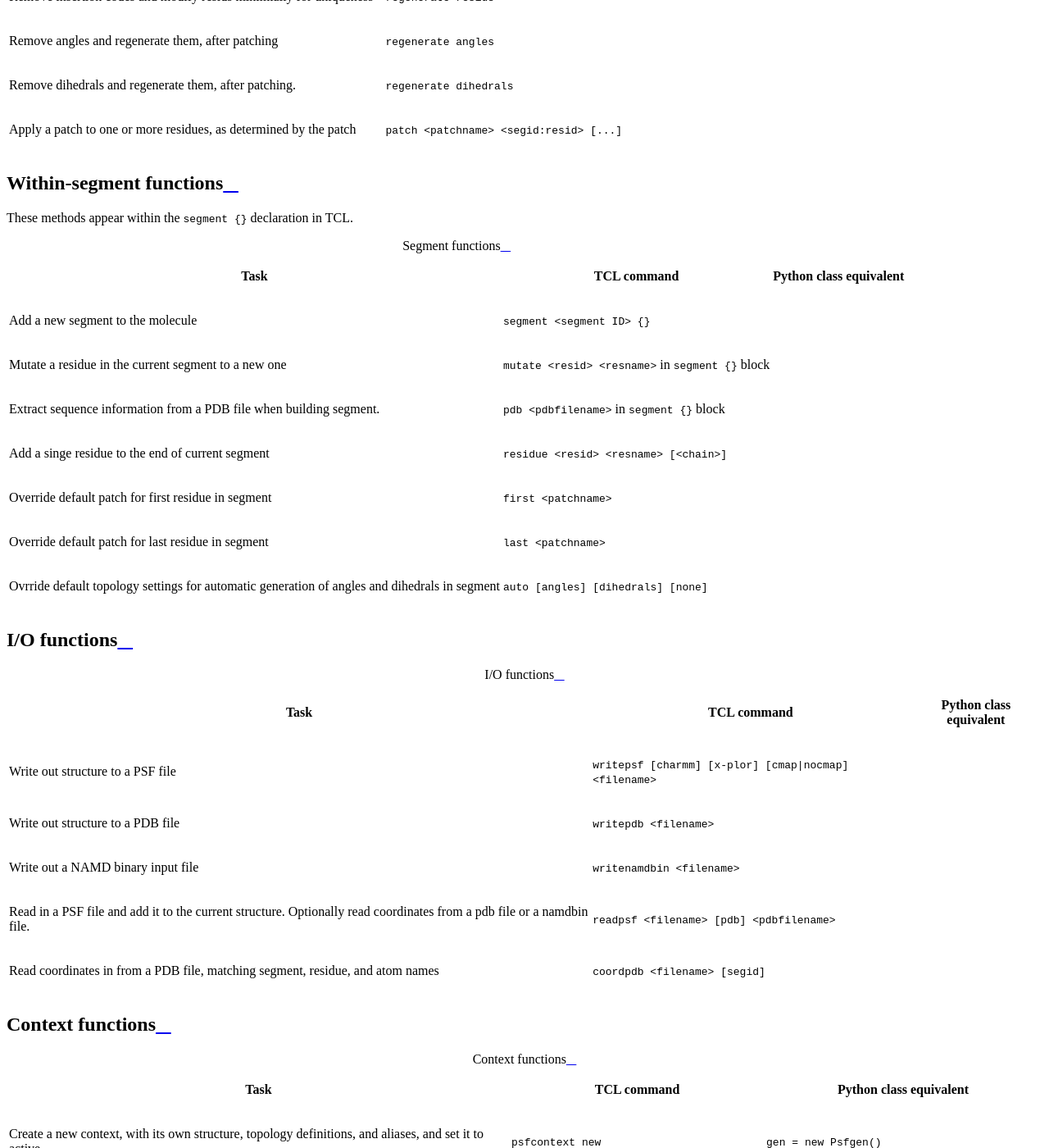
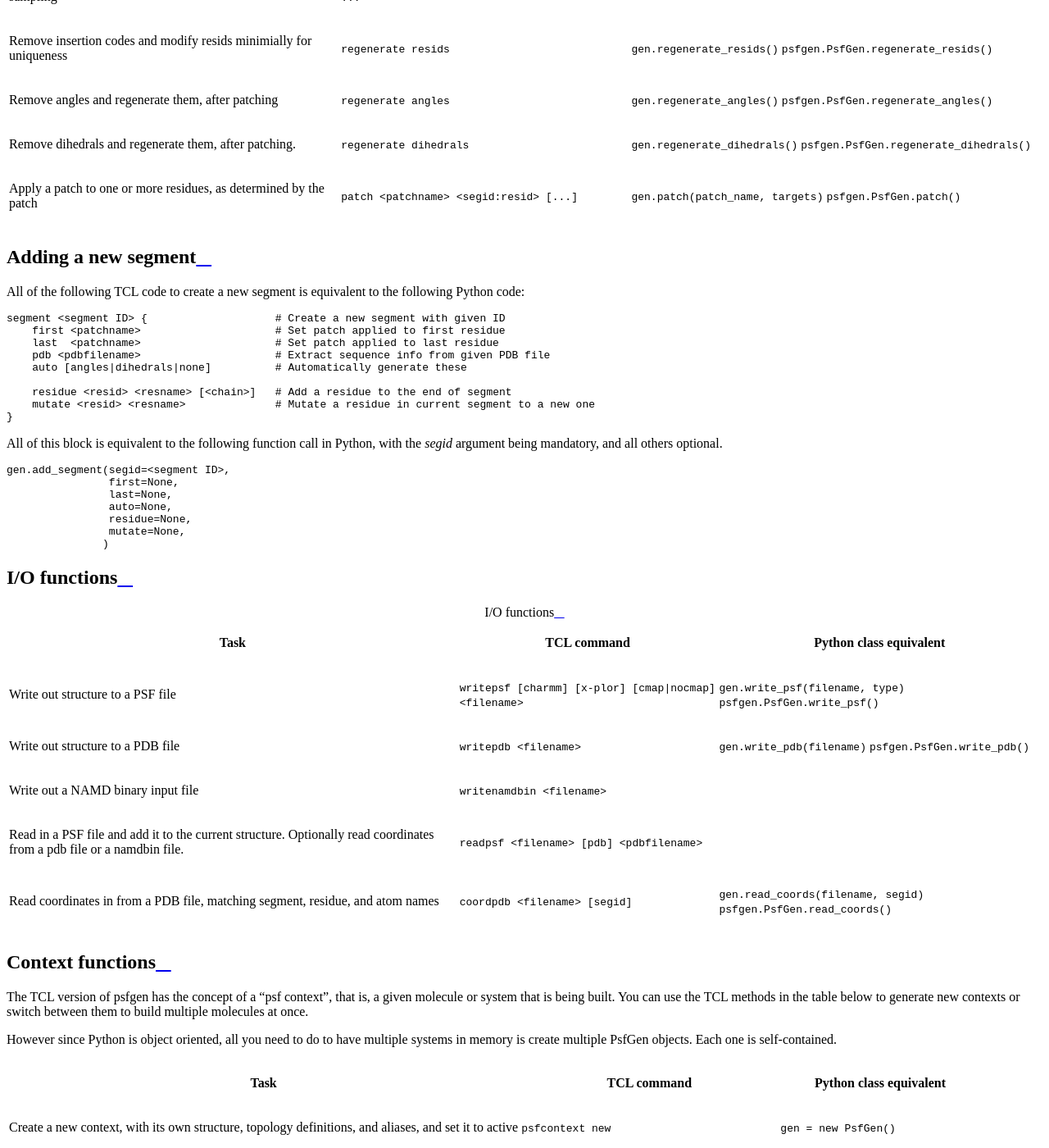
Before and after one commit to Eigenstate/psfgen, a Sphinx documentation site: the page built from docs/all_commands.rst, in a window 1280 px wide and 1400 px high, scrolled down 2297 px. Shown: the whole window at 82% size. Built offline with Sphinx 7.4.7 and the Read the Docs theme 2.0.0, drawn with Linux system fonts in a browser that asks for light colours; pages that are not in the unit, such as notebooks, are missing from menus; some of the changed text lies outside the part shown.

Commit message:
Update documentation

```diff
--- a/docs/all_commands.rst
+++ b/docs/all_commands.rst
@@ -6,16 +6,16 @@
 ==========================
 
 Unlike TCL, Python is much more naturally object-oriented. This means that all
-psfgen functionality is performed on a Psfgen object that holds the state of
+psfgen functionality is performed on a PsfGen object that holds the state of
 the system. For example:
 
 .. code-block:: python
 
-    from psfgen import Psfgen
-    gen = Psfgen()
+    from psfgen import PsfGen
+    gen = PsfGen()
 
-Then all commands are done on the Psfgen object. The syntax in the following
-table refers to this generic Psfgen object I've chosen to name ``gen``.
+Then all commands are done on the PsfGen object. The syntax in the following
+table refers to this generic PsfGen object I've chosen to name ``gen``.
 
 Topology and naming functions
 -----------------------------
@@ -28,21 +28,21 @@
      - Python class equivalent
    * - Load topology definitions
      - ``topology <file name>``
-     - ``gen.read_topology(filename)``
+     - ``gen.read_topology(filename)`` :meth:`psfgen.PsfGen.read_topology`
    * - Provide alternate names for residues in topology file
      - ``topology alias <desired residue name> <topology residue name>``
-     - ``gen.alias_residue(top_resname, pdb_resname)`` TODO CHECK
+     - ``gen.alias_residue(top_resname, pdb_resname)`` :meth:`psfgen.PsfGen.alias_residue`
    * - Provide alternate names for residues in pdb file
      - ``pdbalias residue <PDB residue name> <desired residue name>``
-     - ``gen.alias_residue(top_resname, pdb_resname)`` TODO CHECK
+     - ``gen.alias_residue(top_resname, pdb_resname)`` :meth:`psfgen.PsfGen.alias_residue`
    * - Provide translations for atom names found in PDB files to those
        in topology files
      - ``pdbalias atom <residue name> <PDB atomname> <topology atomname>``
-     - ``gen.alias_atom(resname, pdb_atomname, top_atomname)``
+     - ``gen.alias_atom(resname, pdb_atomname, top_atomname)`` :meth:`psfgen.PsfGen.alias_atom`
 
 Query functions
 ---------------
-.. list-table:: Query functions
+.. list-table::
    :header-rows: 1
 
    * - Task
@@ -53,35 +53,35 @@
      -
    * - List current segids
      - ``segment segids``
-     -
-   * - List current resids
+     - ``gen.get_segids()`` :meth:`psfgen.PsfGen.get_segids`
+   * - List current resids in a segment
      - ``segment resids``
-     -
+     - ``gen.get_resids(segid)`` :meth:`psfgen.PsfGen.get_resids`
+   * - Get residue name given a resid and a segment
+     - ``segment residue <segment ID> <resid>``
+     - ``gen.get_resname(segid, resid)`` :meth:`psfgen.PsfGen.get_resname`
    * - List all currently applied patches, including default patches
      - ``patch listall``
      -
    * - List all explicitly applied patches
      - ``patch list``
      -
-   * - Get residue name given a resid and a segment
-     - ``segment residue <segment ID> <resid>``
-     -
+   * - Get the name of the patch applied to the beginning of a given segment
+     - ``segment first <segment ID>``
+     - ``gen.get_first(segid)`` :meth:`psfgen.PsfGen.get_first`
+   * - Get the name of the patch applied to the end of a given segment
+     - ``segment last <segment ID>``
+     - ``gen.get_last(segid)`` :meth:`psfgen.PsfGen.get_last`
    * - Get a list of atoms given a resid and segment
      - ``segment atoms <segment ID> <resid>``
      -
    * - Get x,y,z coordinates for a given atom
      - ``segment coordinates <segment ID> <resid>``
      -
-   * - Get the name of the patch applied to the beginning of a given segment
-     - ``segment first <segment ID>``
-     -
-   * - Get the name of the patch applied to the end of a given segment
-     - ``segment last <segment ID>``
-     -
 
 System building functions
 -------------------------
-.. list-table:: Segment functions
+.. list-table::
    :header-rows: 1
 
    * - Task
@@ -90,6 +90,9 @@
    * - Guess coordinates of atoms that aren't explicitly set
      - ``guesscoord``
      -
+   * - Set coordinates of a given atom
+     - ``coord <segment ID> <resid> <atomname> {x y z}``
+     - ``set_coord(segid, resid, atomname, position)`` :meth:`psfgen.PsfGen.set_coord`
    * - Delete all atoms in a segment
      - ``delatom <segment ID>``
      -
@@ -104,49 +107,48 @@
      - Not implemented
    * - Remove insertion codes and modify resids minimially for uniqueness
      - ``regenerate resids``
-     -
+     - ``gen.regenerate_resids()`` :meth:`psfgen.PsfGen.regenerate_resids`
    * - Remove angles and regenerate them, after patching
      - ``regenerate angles``
-     -
+     - ``gen.regenerate_angles()`` :meth:`psfgen.PsfGen.regenerate_angles`
    * - Remove dihedrals and regenerate them, after patching.
      - ``regenerate dihedrals``
-     -
+     - ``gen.regenerate_dihedrals()`` :meth:`psfgen.PsfGen.regenerate_dihedrals`
    * - Apply a patch to one or more residues, as determined by the patch
      - ``patch <patchname> <segid:resid> [...]``
-     -
+     - ``gen.patch(patch_name, targets)`` :meth:`psfgen.PsfGen.patch`
 
-Within-segment functions
-------------------------
-These methods appear within the ``segment {}`` declaration in TCL.
+Adding a new segment
+--------------------
 
-.. list-table:: Segment functions
-   :header-rows: 1
+All of the following TCL code to create a new segment is equivalent to the
+following Python code:
 
-   * - Task
-     - TCL command
-     - Python class equivalent
-   * - Add a new segment to the molecule
-     - ``segment <segment ID> {}``
-     -
-   * - Mutate a residue in the current segment to a new one
-     - ``mutate <resid> <resname>`` in ``segment {}`` block
-     -
-   * - Extract sequence information from a PDB file when building segment.
-     - ``pdb <pdbfilename>`` in ``segment {}`` block
-     -
-   * - Add a singe residue to the end of current segment
-     - ``residue <resid> <resname> [<chain>]``
-     -
-   * - Override default patch for first residue in segment
-     - ``first <patchname>``
-     -
-   * - Override default patch for last residue in segment
-     - ``last <patchname>``
-     -
-   * - Ovrride default topology settings for automatic generation of angles
-       and dihedrals in segment
-     - ``auto [angles] [dihedrals] [none]``
-     -
+.. code-block:: tcl
+
+    segment <segment ID> {                    # Create a new segment with given ID
+        first <patchname>                     # Set patch applied to first residue
+        last  <patchname>                     # Set patch applied to last residue
+        pdb <pdbfilename>                     # Extract sequence info from given PDB file
+        auto [angles|dihedrals|none]          # Automatically generate these
+
+        residue <resid> <resname> [<chain>]   # Add a residue to the end of segment
+        mutate <resid> <resname>              # Mutate a residue in current segment to a new one
+    }
+
+
+All of this block is equivalent to the following function call in Python,
+with the `segid` argument being mandatory, and all others optional.
+
+.. code-block:: python
+
+    gen.add_segment(segid=<segment ID>,
+                    first=None,
+                    last=None,
+                    auto=None,
+                    residue=None,
+                    mutate=None,
+                   )
 
 
 I/O functions
@@ -159,10 +161,10 @@
      - Python class equivalent
    * - Write out structure to a PSF file
      - ``writepsf [charmm] [x-plor] [cmap|nocmap] <filename>``
-     -
+     - ``gen.write_psf(filename, type)`` :meth:`psfgen.PsfGen.write_psf`
    * - Write out structure to a PDB file
      - ``writepdb <filename>``
-     -
+     - ``gen.write_pdb(filename)`` :meth:`psfgen.PsfGen.write_pdb`
    * - Write out a NAMD binary input file
      - ``writenamdbin <filename>``
      -
@@ -173,11 +175,19 @@
    * - Read coordinates in from a PDB file, matching segment, residue, and atom
        names
      - ``coordpdb <filename> [segid]``
-     -
+     - ``gen.read_coords(filename, segid)`` :meth:`psfgen.PsfGen.read_coords`
 
 Context functions
 -----------------
-.. list-table:: Context functions
+The TCL version of psfgen has the concept of a "psf context", that is, a given
+molecule or system that is being built. You can use the TCL methods in the
+table below to generate new contexts or switch between them to build multiple
+molecules at once.
+
+However since Python is object oriented, all you need to do to have multiple
+systems in memory is create multiple PsfGen objects. Each one is self-contained.
+
+.. list-table::
    :header-rows: 1
 
    * - Task
--- a/docs/conf.py
+++ b/docs/conf.py
@@ -14,7 +14,7 @@
 #
 import os
 import sys
-sys.path.insert(0, os.path.abspath("../psfgen"))
+sys.path.insert(0, os.path.abspath("../psfgen/"))
 
 
 # -- Project information -----------------------------------------------------
@@ -40,6 +40,7 @@
 # ones.
 extensions = [
     'sphinx.ext.autodoc',
+    'sphinx.ext.autosummary',
     'sphinx.ext.githubpages',
     'sphinxcontrib.napoleon',
 ]
--- a/docs/index.rst
+++ b/docs/index.rst
@@ -26,6 +26,7 @@
 
     all_commands
     examples
+    api
 
 
 Indices and tables
```
Also changed, not shown: other parts of docs/all_commands.rst (+6 -6 lines), 1 other file.
